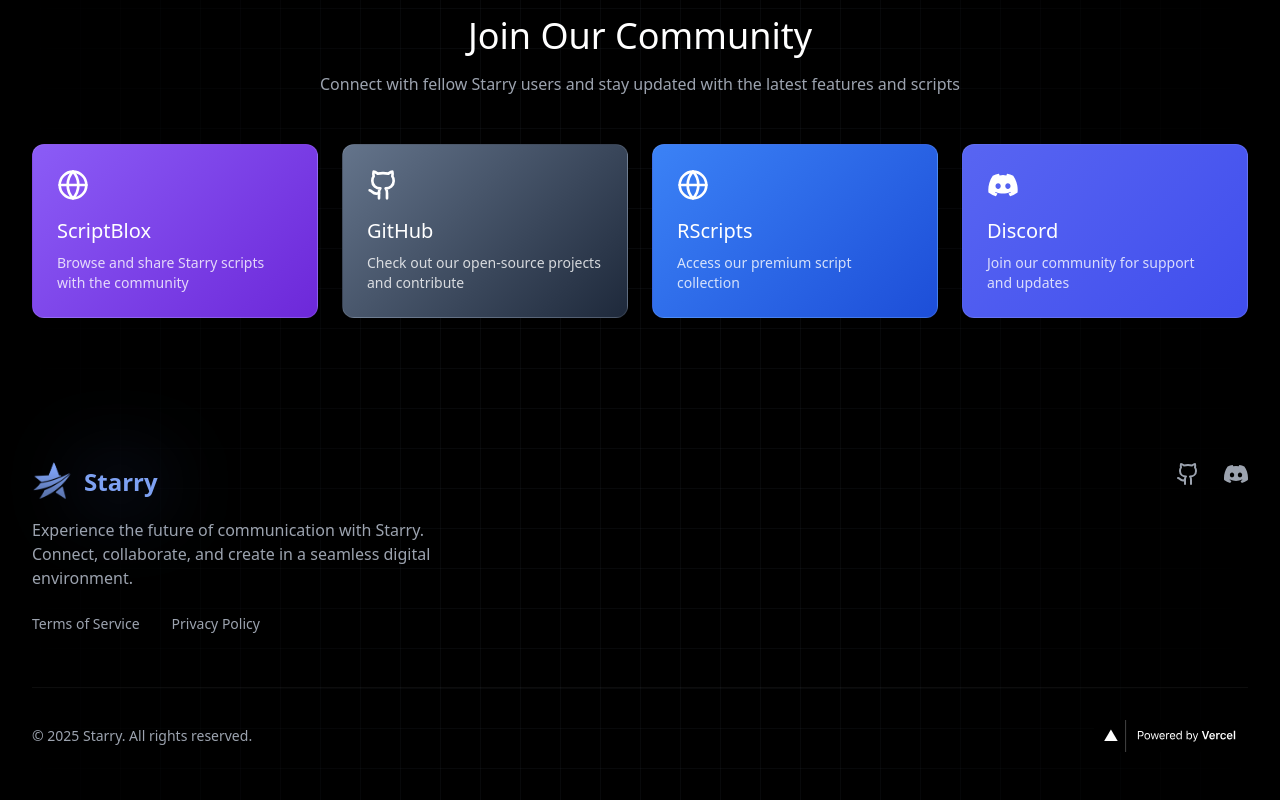
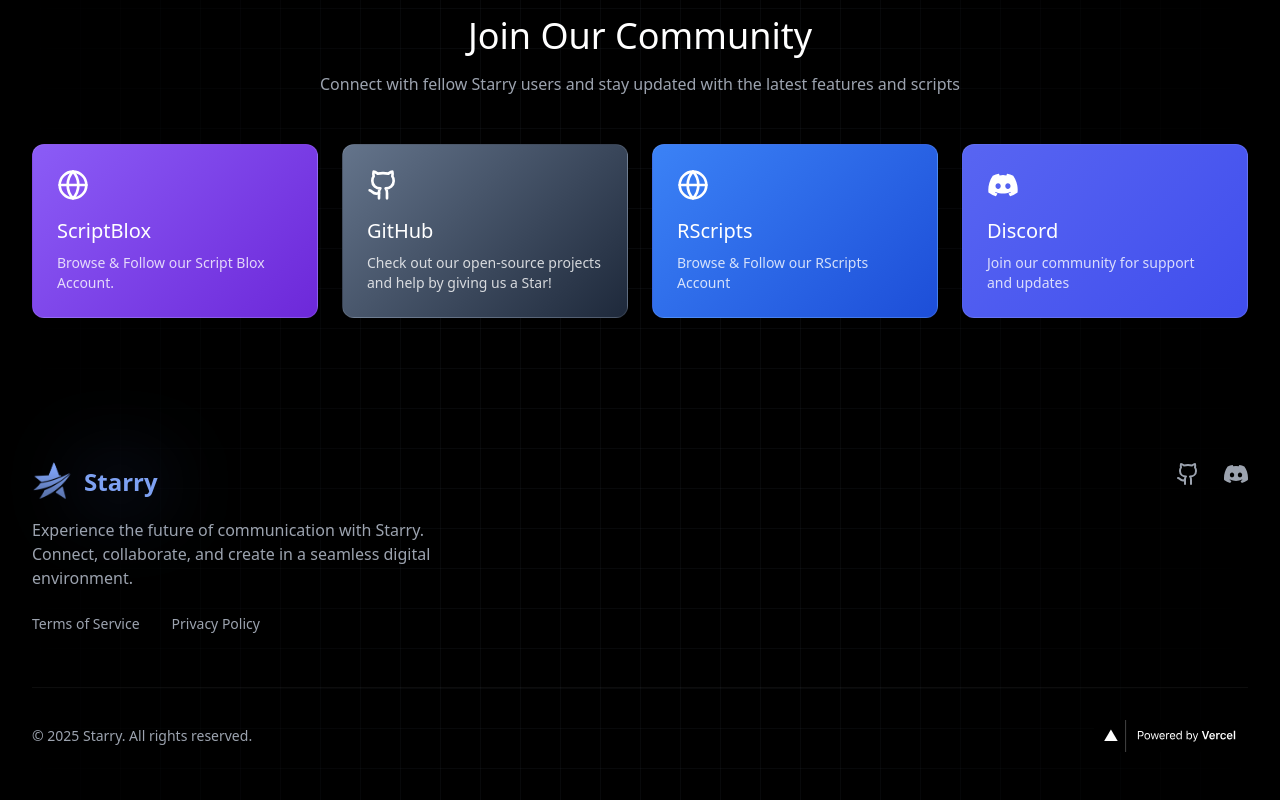
Before and after one commit to xootzie/frontend.luau.tech, a Next.js app: page / in a window 1280 px wide. Shown: the part 2512-3312 px from the top of the page. Built offline with nearby package versions, Linux system fonts and the light colour scheme.

Commit message:
urls updated

```diff
--- a/src/app/page.tsx
+++ b/src/app/page.tsx
@@ -241,31 +241,31 @@
   const socials = [
     {
       title: "ScriptBlox",
-      description: "Browse and share Starry scripts with the community",
+      description: "Browse & Follow our Script Blox Account.",
       icon: Globe,
       gradient: "linear-gradient(135deg, #8B5CF6 0%, #6D28D9 100%)",
-      link: "https://scriptblox.com"
+      link: "https://scriptblox.com/u/starry"
     },
     {
       title: "GitHub",
-      description: "Check out our open-source projects and contribute",
+      description: "Check out our open-source projects and help by giving us a Star!",
       icon: Github,
       gradient: "linear-gradient(135deg, #64748B 0%, #1E293B 100%)",
-      link: "https://github.com"
+      link: "https://github.com/starry-proj"
     },
     {
       title: "RScripts",
-      description: "Access our premium script collection",
+      description: "Browse & Follow our RScripts Account",
       icon: Globe,
       gradient: "linear-gradient(135deg, #3B82F6 0%, #1D4ED8 100%)",
-      link: "https://rscripts.net"
+      link: "https://rscripts.net/@starry"
     },
     {
       title: "Discord",
       description: "Join our community for support and updates",
       icon: FaDiscord,
       gradient: "linear-gradient(135deg, #5865F2 0%, #404EED 100%)",
-      link: "https://discord.gg"
+      link: "https://luau.tech/d?server=luau"
     }
   ];
 
```
